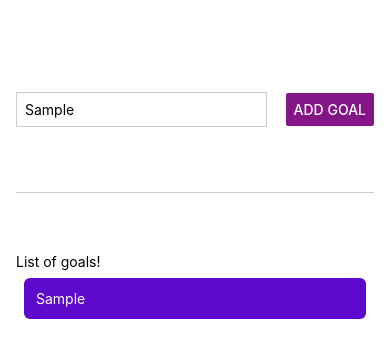
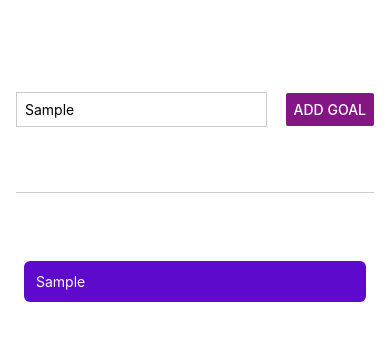
Before and after one commit to Mhamad-Raad/React-Native-Basics, a React Native app: screen / in a window 390 px wide. Both pictures are taken after typing "Sample" into the empty fields and a click on the button "ADD GOAL". Shown: the top 358 px of the page. Built offline with nearby package versions, Linux system fonts and the light colour scheme.

Commit message:
add frlat list optimisation and key extractions for the list

```diff
--- a/App.js
+++ b/App.js
@@ -1,5 +1,12 @@
 import { useState } from 'react';
-import { Button, StyleSheet, Text, TextInput, View } from 'react-native';
+import {
+  Button,
+  StyleSheet,
+  Text,
+  TextInput,
+  View,
+  FlatList,
+} from 'react-native';
 
 export default function App() {
   const [inputGoal, setInputGoal] = useState('');
@@ -10,8 +17,10 @@
   };
 
   const addGoalHandler = () => {
-    setGoalList((currentGoalList) => [...currentGoalList, inputGoal]);
-    setInputGoal('');
+    setGoalList((currentGoalList) => [
+      ...currentGoalList,
+      { text: inputGoal, id: Math.random().toString() },
+    ]);
   };
 
   return (
@@ -30,12 +39,16 @@
         />
       </View>
       <View style={styles.goalsConatiner}>
-        <Text>List of goals!</Text>
-        {goalList.map((goal, index) => (
-          <View style={styles.goalItem} key={index}>
-            <Text style={styles.goalText}>{goal}</Text>
-          </View>
-        ))}
+        <FlatList
+          data={goalList}
+          renderItem={(itemData) => (
+            <View style={styles.goalItem}>
+              <Text style={styles.goalText}>{itemData.item.text}</Text>
+            </View>
+          )}
+          // you can also have a key attribute to simplify the process of key extraction
+          keyExtractor={(item, index) => item.id}
+        />
       </View>
     </View>
   );
```
